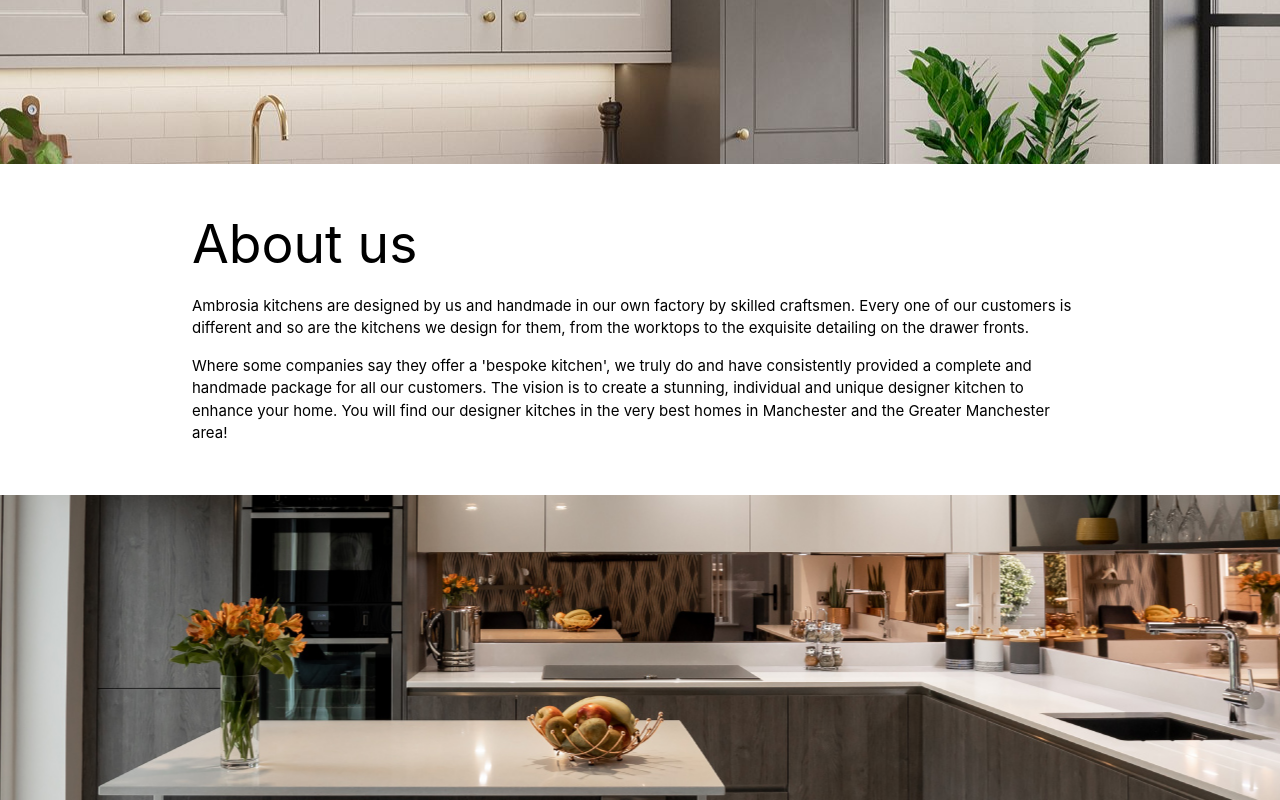
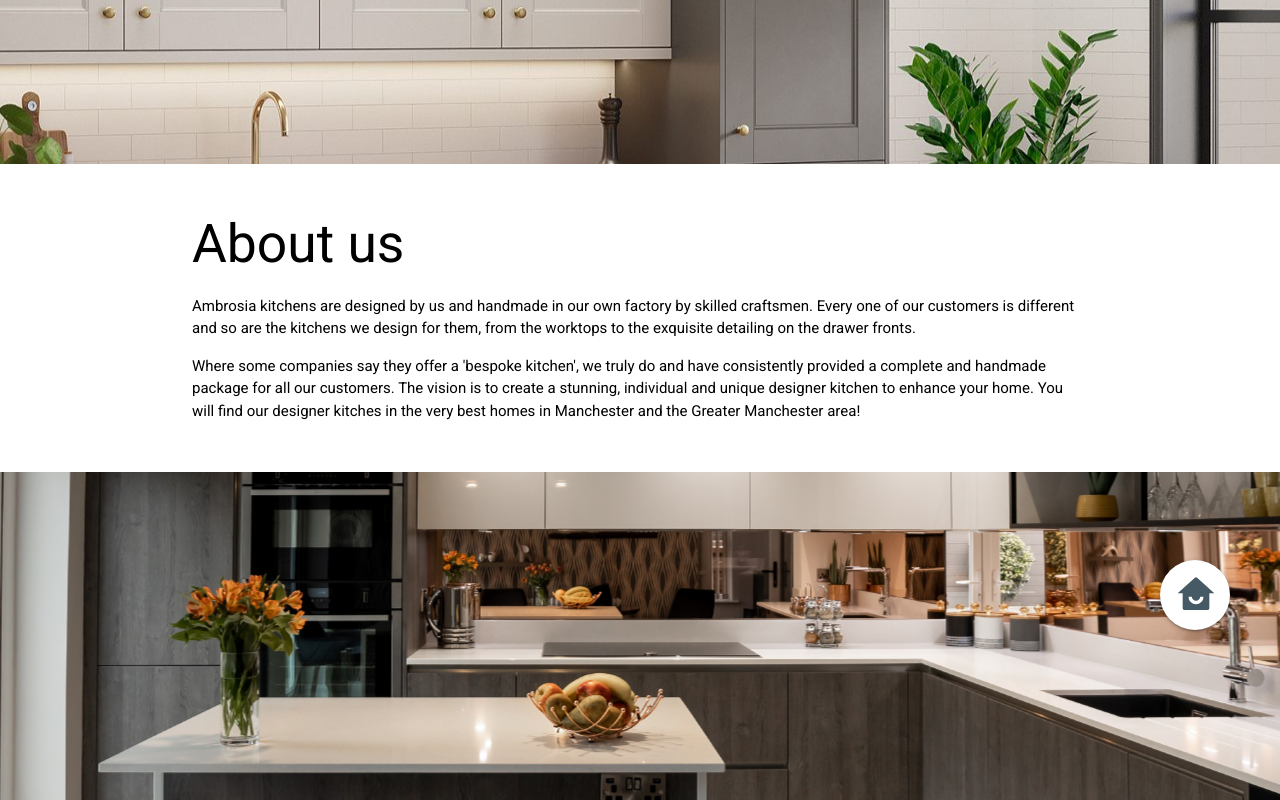
Before and after one commit to PhilwithoneL/ambrosia-kitchens, a React (Create React App) app: page /about in a window 1280 px wide. Shown: the part 400-1200 px from the top of the page. Built offline with nearby package versions, Linux system fonts and the light colour scheme; a web font is replaced by a local one.

Commit message:
V0.11 About page creation
- Created a home page button for the About, Our Work and Contact pages

- Added the button to the About page

```diff
--- a/src/App.js
+++ b/src/App.js
@@ -5,6 +5,7 @@
 import OurWork from './components/OurWork';
 import Contact from './components/Contact';
 import Footer from './components/Footer';
+
 import { BrowserRouter as Router, Switch, Route } from 'react-router-dom';
 
 function App() {
@@ -21,8 +22,9 @@
           <Route path="/OurWork" component= { OurWork } />
           <Contact path= "/Contact" component= { Contact } />
 
-        </Switch>
-        <Footer />
+          </Switch>
+
+          <Footer />
       </div>
     </Router>
 
--- a/src/components/About.js
+++ b/src/components/About.js
@@ -1,4 +1,5 @@
 import React, { useEffect } from 'react';
+import HomeBtn from './HomeBtn';
 import "aos/dist/aos.css"
 import AOS from 'aos/dist/aos.js';
 import M from 'materialize-css/dist/js/materialize.min.js'
@@ -131,6 +132,8 @@
                 </div>
             </div>
 
+          <HomeBtn />
+
 
         </div>
     )
--- a/src/components/Footer.js
+++ b/src/components/Footer.js
@@ -6,8 +6,6 @@
 const Footer = () => {
 
     AOS.init();
-
-
 
     return (
         <div>
@@ -28,10 +26,10 @@
 
                             <div class="row">
                                 <ul className = "">
-                                <li><a href="#!" class="white-text col l3 m12 footer-info-links">Terms & Conditions</a></li>
-                                <li><a href="#!" class="white-text col l3 m12 footer-info-links">Privacy & Cookie Policy</a></li>
+                                <li><a href="#!" class="white-text col l3 m12 s12 footer-info-links">Terms & Conditions</a></li>
+                                <li><a href="#!" class="white-text col l3 m12 s12 footer-info-links">Privacy & Cookie Policy</a></li>
 
-                                <li><a href="#!" class="white-text col l4 m12 footer-info-links">info@ambrosia-kitchens.co.uk</a></li>
+                                <li><a href="#!" class="white-text col l4 m12 s12 footer-info-links">info@ambrosia-kitchens.co.uk</a></li>
                                 </ul>
                             </div>
                         </div>
--- /dev/null
+++ b/src/components/HomeBtn.js
@@ -0,0 +1,24 @@
+import React from 'react';
+import { RiHomeSmileFill } from 'react-icons/ri'
+import "aos/dist/aos.css";
+import AOS from 'aos/dist/aos.js';
+
+
+//cyan darken-3
+
+const HomeBtn = () => {
+
+    AOS.init();
+
+    return (
+        <div className = "home-btn-span">
+            <div className = "home-btn-container">
+                <a href = '/' class="home-btn btn white pulse">
+                    <RiHomeSmileFill className = "blue-grey-text text-darken-2 home-icon" />
+                </a>
+            </div>
+        </div>
+    )
+}
+
+export default HomeBtn
--- a/src/index.js
+++ b/src/index.js
@@ -2,12 +2,11 @@
 import ReactDOM from 'react-dom';
 import App from './App';
 import reportWebVitals from './reportWebVitals';
-import './scss/main.css';
-import '@fontsource/roboto';
 import 'materialize-css/dist/css/materialize.min.css';
 import "slick-carousel/slick/slick.css";
 import "slick-carousel/slick/slick-theme.css";
-
+import './scss/main.css';
+import '@fontsource/roboto';
 
 
 ReactDOM.render(
--- a/src/scss/main.css
+++ b/src/scss/main.css
@@ -34,6 +34,183 @@
 
 .text-align-center {
   text-align: center;
+}
+
+.home-btn-span {
+  top: 960px;
+  position: fixed;
+  width: 100%;
+  z-index: 1;
+  text-align: right;
+}
+
+.home-btn-container {
+  -webkit-transform: translateX(-50px);
+          transform: translateX(-50px);
+}
+
+.home-btn {
+  height: 70px;
+  width: 70px;
+  border-radius: 50%;
+  -webkit-animation: 1s ease-out 0s 1 bounce;
+          animation: 1s ease-out 0s 1 bounce;
+}
+
+.home-btn:hover {
+  -webkit-animation: 1s ease-out 0s 1 hoverbounce;
+          animation: 1s ease-out 0s 1 hoverbounce;
+  -webkit-animation-iteration-count: infinite;
+          animation-iteration-count: infinite;
+}
+
+.home-btn:active {
+  -webkit-animation: 2s ease-out 0s 1 clickbounce;
+          animation: 2s ease-out 0s 1 clickbounce;
+}
+
+.home-icon {
+  font-size: 40px;
+  -webkit-transform: translateY(15px);
+          transform: translateY(15px);
+}
+
+@-webkit-keyframes clickbounce {
+  0% {
+    -webkit-transform: scale(0%);
+            transform: scale(0%);
+  }
+  25% {
+    -webkit-transform: scale(125%);
+            transform: scale(125%);
+  }
+  50% {
+    -webkit-transform: scale(75%);
+            transform: scale(75%);
+  }
+  75% {
+    -webkit-transform: scale(115%);
+            transform: scale(115%);
+  }
+  100% {
+    -webkit-transform: scale(100%);
+            transform: scale(100%);
+  }
+}
+
+@keyframes clickbounce {
+  0% {
+    -webkit-transform: scale(0%);
+            transform: scale(0%);
+  }
+  25% {
+    -webkit-transform: scale(125%);
+            transform: scale(125%);
+  }
+  50% {
+    -webkit-transform: scale(75%);
+            transform: scale(75%);
+  }
+  75% {
+    -webkit-transform: scale(115%);
+            transform: scale(115%);
+  }
+  100% {
+    -webkit-transform: scale(100%);
+            transform: scale(100%);
+  }
+}
+
+@-webkit-keyframes hoverbounce {
+  0% {
+    -webkit-transform: scale(90%);
+            transform: scale(90%);
+  }
+  25% {
+    -webkit-transform: scale(110%);
+            transform: scale(110%);
+  }
+  50% {
+    -webkit-transform: scale(95%);
+            transform: scale(95%);
+  }
+  75% {
+    -webkit-transform: scale(105%);
+            transform: scale(105%);
+  }
+  100% {
+    -webkit-transform: scale(100%);
+            transform: scale(100%);
+  }
+}
+
+@keyframes hoverbounce {
+  0% {
+    -webkit-transform: scale(90%);
+            transform: scale(90%);
+  }
+  25% {
+    -webkit-transform: scale(110%);
+            transform: scale(110%);
+  }
+  50% {
+    -webkit-transform: scale(95%);
+            transform: scale(95%);
+  }
+  75% {
+    -webkit-transform: scale(105%);
+            transform: scale(105%);
+  }
+  100% {
+    -webkit-transform: scale(100%);
+            transform: scale(100%);
+  }
+}
+
+@-webkit-keyframes bounce {
+  0% {
+    -webkit-transform: scale(0%);
+            transform: scale(0%);
+  }
+  25% {
+    -webkit-transform: scale(125%);
+            transform: scale(125%);
+  }
+  50% {
+    -webkit-transform: scale(75%);
+            transform: scale(75%);
+  }
+  75% {
+    -webkit-transform: scale(115%);
+            transform: scale(115%);
+  }
+  100% {
+    -webkit-transform: scale(100%);
+            transform: scale(100%);
+  }
+}
+
+@keyframes bounce {
+  0% {
+    -webkit-transform: scale(0%);
+            transform: scale(0%);
+  }
+  25% {
+    -webkit-transform: scale(125%);
+            transform: scale(125%);
+  }
+  50% {
+    -webkit-transform: scale(75%);
+            transform: scale(75%);
+  }
+  75% {
+    -webkit-transform: scale(115%);
+            transform: scale(115%);
+  }
+  100% {
+    -webkit-transform: scale(100%);
+            transform: scale(100%);
+  }
 }
 
 .nav-logo {
--- a/src/styles/main.scss
+++ b/src/styles/main.scss
@@ -11,7 +11,6 @@
 .main {
     font-size: 20px;
 }
-
 
 //Tools
 
@@ -29,6 +28,103 @@
 .text-align-center {
     text-align:center;
 }
+
+
+//HomeBtn
+
+.home-btn-span {
+    top: 960px;
+    position: fixed;
+    width:100%;
+    z-index: 1;
+    text-align: right;
+}
+
+.home-btn-container {
+    transform:translateX(-50px);
+}
+
+.home-btn {
+    height:70px;
+    width:70px;
+    border-radius: 50%;
+    animation: 1s ease-out 0s 1 bounce;
+
+    &:hover {
+        animation: 1s ease-out 0s 1 hoverbounce;
+        animation-iteration-count: infinite;
+    }
+
+    &:active {
+        animation: 2s ease-out 0s 1 clickbounce;
+    }
+
+}
+
+.home-icon {
+    font-size: 40px;
+    transform:translateY(15px);
+}
+
+@keyframes clickbounce {
+    0% {
+        transform: scale(0%)
+    }
+    25% {
+        transform: scale(125%);
+    }
+    50% {
+        transform: scale(75%);
+    }
+    75% {
+        transform: scale(115%);
+    }
+    100% {
+        transform: scale(100%);
+    }
+}
+
+@keyframes hoverbounce {
+
+    0% {
+        transform: scale(90%);
+    }
+    25% {
+        transform: scale(110%);
+    }
+    50% {
+        transform: scale(95%);
+    }
+    75% {
+        transform: scale(105%);
+    }
+    100% {
+        transform: scale(100%);
+    }
+
+}
+
+
+
+@keyframes bounce {
+
+    0% {
+        transform: scale(0%)
+    }
+    25% {
+        transform: scale(125%);
+    }
+    50% {
+        transform: scale(75%);
+    }
+    75% {
+        transform: scale(115%);
+    }
+    100% {
+        transform: scale(100%);
+    }
+
+  }
 
 
 //Navigation
@@ -137,4 +233,6 @@
 
 }
 
+
+
 @import '_mediaQueries.scss';
```
Also changed, not shown: 1 other file (tests, documents, lock files or other folders).
